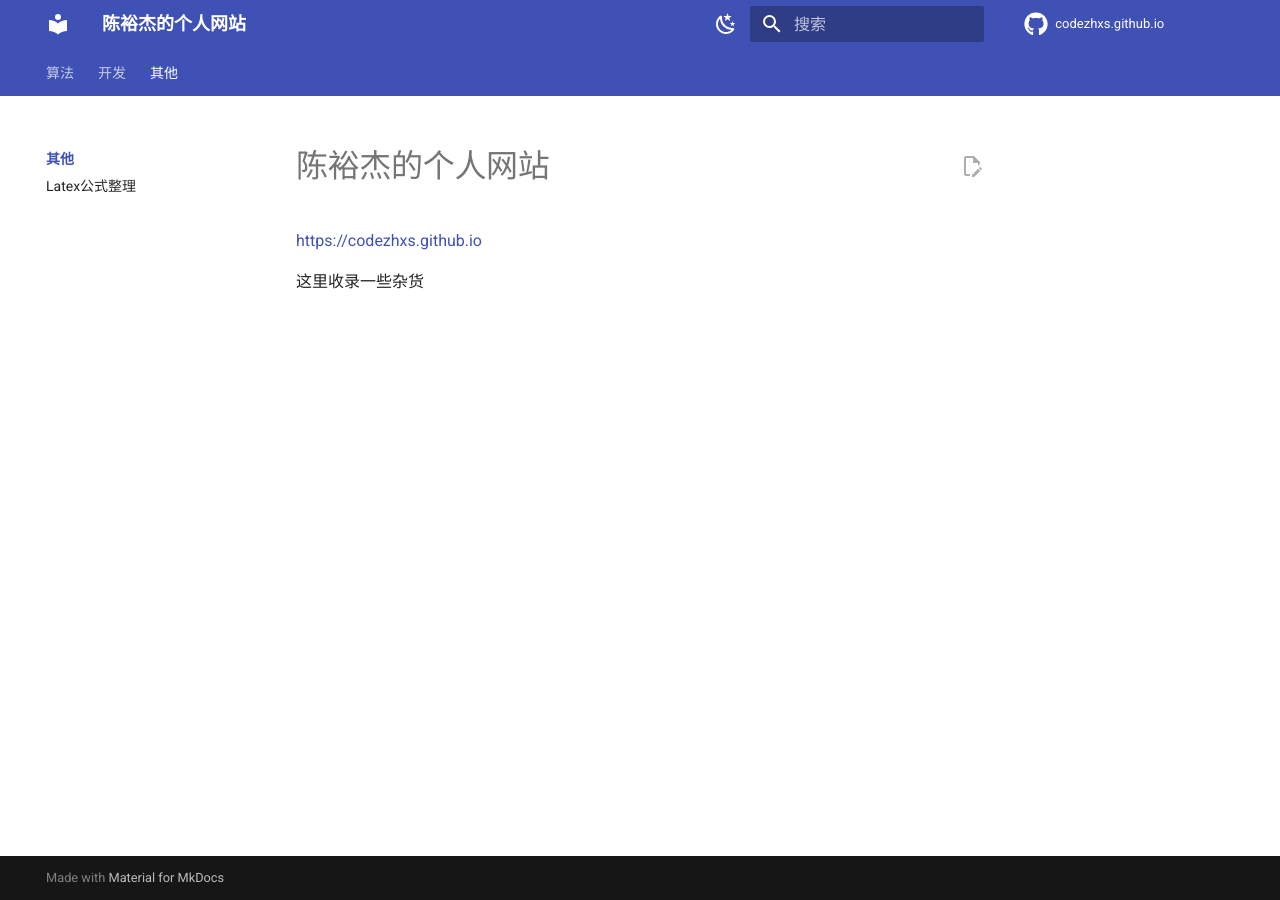
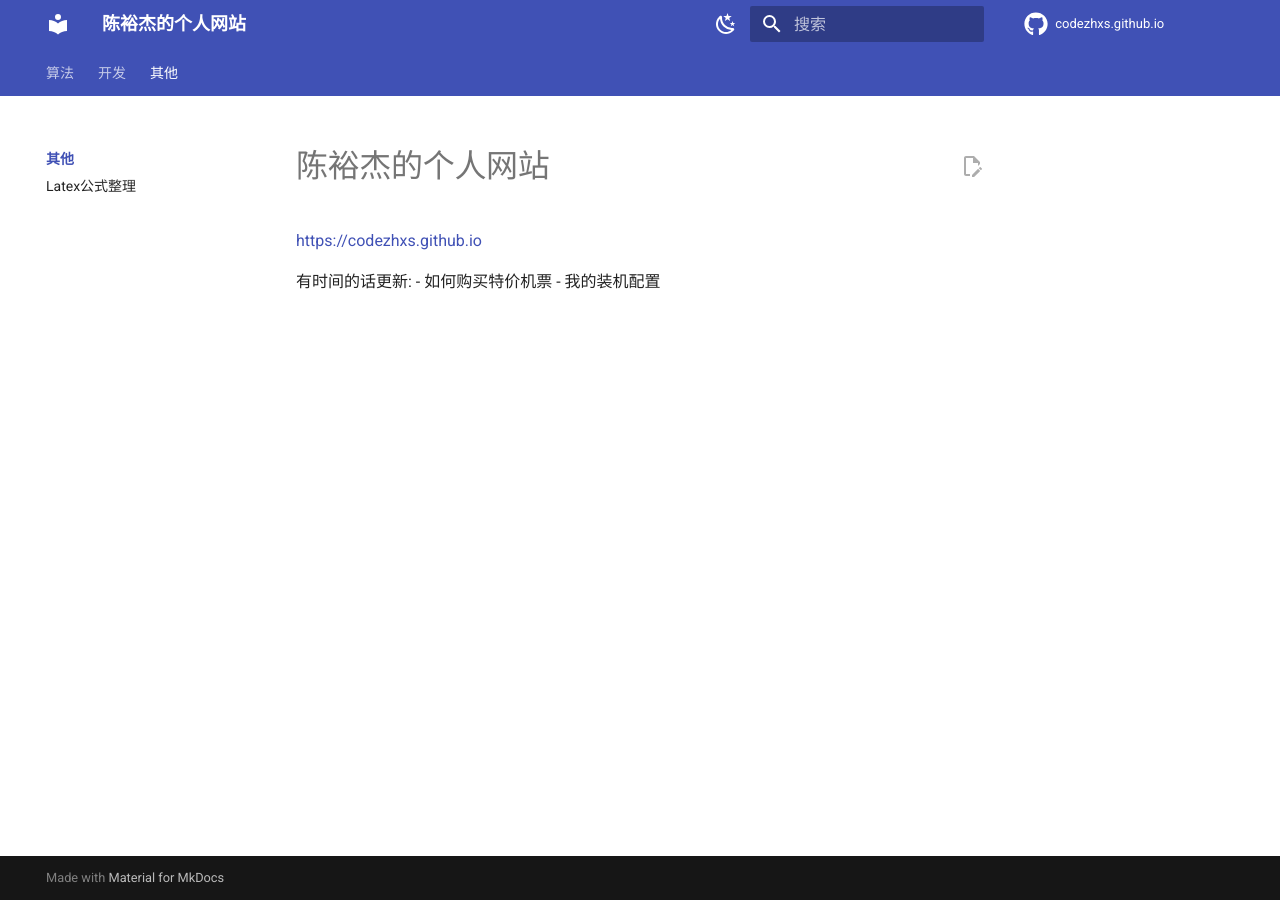
Before and after one commit to CodeZHXS/codezhxs.github.io, an MkDocs documentation site: the page built from docs/others/index.md, in a window 1280 px wide. Built offline with MkDocs 1.6.1 and Material for MkDocs 9.7.7, drawn with Linux system fonts in a browser that asks for light colours; comment, search, counter and statistics services are not loaded.

Commit message:
更新预告

```diff
--- a/docs/others/index.md
+++ b/docs/others/index.md
@@ -3,4 +3,6 @@
 <https://codezhxs.github.io>
 
 
-这里收录一些杂货
+有时间的话更新:
+- 如何购买特价机票
+- 我的装机配置
```
Also changed, not shown: 1 other file.
